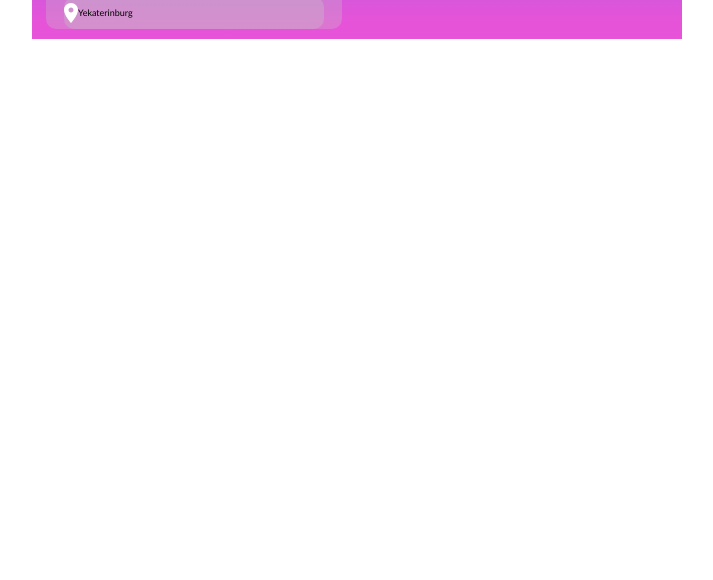
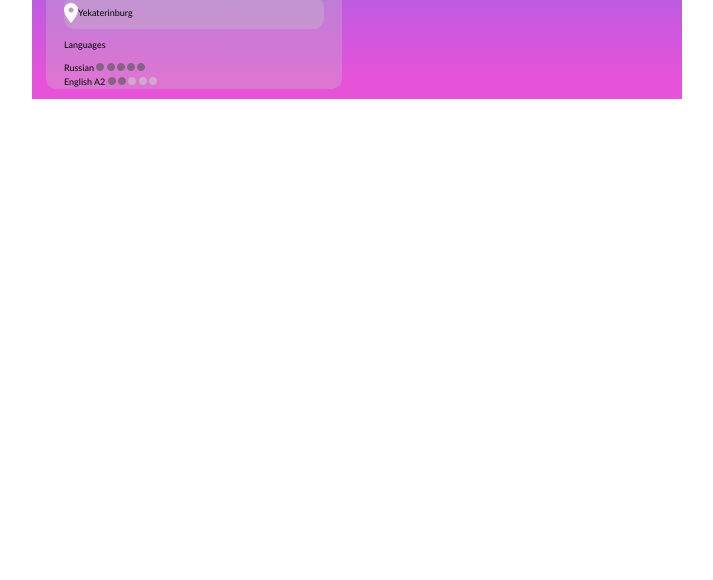
Before and after one commit to PrytMaks/rsschool-cv, a plain HTML site: page index.html in a window 1280 px wide. Shown: the part 220-800 px from the top of the page, without its empty margins (283-996 px from the left). Drawn offline with Linux system fonts and the light colour scheme.

Commit message:
feat: add left column cv

```diff
--- a/index.html
+++ b/index.html
@@ -23,7 +23,7 @@
                   Prytkov
               </h2>
               <p class="header__prof">
-                Front-end
+                Telecommunications engineer
               </p>
             </div>
           </header>
@@ -46,13 +46,55 @@
               </svg>
               <a href="https://github.com/PrytMaks/">www.github.com/PrytMaks/</a>
             </div>
-            <div class="user__info info-small">
+            <div class="user__info info-small small-loc">
                 <svg  class="user__svg-loc" width="14" height="20" viewBox="0 0 14 20" fill="none" xmlns="http://www.w3.org/2000/svg">
                     <path d="M7 0C3.13 0 0 3.13 0 7C0 12.25 7 20 7 20C7 20 14 12.25 14 7C14 3.13 10.87 0 7 0ZM7 9.5C5.62 9.5 4.5 8.38 4.5 7C4.5 5.62 5.62 4.5 7 4.5C8.38 4.5 9.5 5.62 9.5 7C9.5 8.38 8.38 9.5 7 9.5Z" fill="white"/>
                 </svg>
                <p class="user__info-location">
                   Yekaterinburg
                </p>
+            </div>
+            <div class="user__info info-big">
+              <div class="user__info-wrapper">
+                  <p class="info__text">Languages</p>
+                  <div class="info__lang">
+                    <span class="lang-info lang-ru">Russian</span>
+                    <svg width="8" height="8" viewBox="0 0 8 8" fill="none" xmlns="http://www.w3.org/2000/svg">
+                        <path d="M8 4C8 6.20914 6.20914 8 4 8C1.79086 8 0 6.20914 0 4C0 1.79086 1.79086 0 4 0C6.20914 0 8 1.79086 8 4Z" fill="#545454" fill-opacity="0.6"/>
+                    </svg>
+                    <svg width="8" height="8" viewBox="0 0 8 8" fill="none" xmlns="http://www.w3.org/2000/svg">
+                            <path d="M8 4C8 6.20914 6.20914 8 4 8C1.79086 8 0 6.20914 0 4C0 1.79086 1.79086 0 4 0C6.20914 0 8 1.79086 8 4Z" fill="#545454" fill-opacity="0.6"/>
+                        </svg>
+                    <svg width="8" height="8" viewBox="0 0 8 8" fill="none" xmlns="http://www.w3.org/2000/svg">
+                        <path d="M8 4C8 6.20914 6.20914 8 4 8C1.79086 8 0 6.20914 0 4C0 1.79086 1.79086 0 4 0C6.20914 0 8 1.79086 8 4Z" fill="#545454" fill-opacity="0.6"/>
+                     </svg>
+                    <svg width="8" height="8" viewBox="0 0 8 8" fill="none" xmlns="http://www.w3.org/2000/svg">
+                            <path d="M8 4C8 6.20914 6.20914 8 4 8C1.79086 8 0 6.20914 0 4C0 1.79086 1.79086 0 4 0C6.20914 0 8 1.79086 8 4Z" fill="#545454" fill-opacity="0.6"/>
+                    </svg>
+                    <svg width="8" height="8" viewBox="0 0 8 8" fill="none" xmlns="http://www.w3.org/2000/svg">
+                                <path d="M8 4C8 6.20914 6.20914 8 4 8C1.79086 8 0 6.20914 0 4C0 1.79086 1.79086 0 4 0C6.20914 0 8 1.79086 8 4Z" fill="#545454" fill-opacity="0.6"/>
+                    </svg>
+                  </div>
+                  <div class="info__lang">
+                    <span class="lang-info lang-en">English A2</span>
+                    <svg width="8" height="8" viewBox="0 0 8 8" fill="none" xmlns="http://www.w3.org/2000/svg">
+                        <path d="M8 4C8 6.20914 6.20914 8 4 8C1.79086 8 0 6.20914 0 4C0 1.79086 1.79086 0 4 0C6.20914 0 8 1.79086 8 4Z" fill="#545454" fill-opacity="0.6"/>
+                    </svg>
+                    <svg width="8" height="8" viewBox="0 0 8 8" fill="none" xmlns="http://www.w3.org/2000/svg">
+                            <path d="M8 4C8 6.20914 6.20914 8 4 8C1.79086 8 0 6.20914 0 4C0 1.79086 1.79086 0 4 0C6.20914 0 8 1.79086 8 4Z" fill="#545454" fill-opacity="0.6"/>
+                        </svg>
+                    <svg width="8" height="8" viewBox="0 0 8 8" fill="#CECACA" xmlns="http://www.w3.org/2000/svg">
+                        <path d="M8 4C8 6.20914 6.20914 8 4 8C1.79086 8 0 6.20914 0 4C0 1.79086 1.79086 0 4 0C6.20914 0 8 1.79086 8 4Z" fill="#CECACA" fill-opacity="0.6"/>
+                     </svg>
+                    <svg width="8" height="8" viewBox="0 0 8 8" fill="none" xmlns="http://www.w3.org/2000/svg">
+                            <path d="M8 4C8 6.20914 6.20914 8 4 8C1.79086 8 0 6.20914 0 4C0 1.79086 1.79086 0 4 0C6.20914 0 8 1.79086 8 4Z" fill="#CECACA" fill-opacity="0.6"/>
+                    </svg>
+                    <svg width="8" height="8" viewBox="0 0 8 8" fill="none" xmlns="http://www.w3.org/2000/svg">
+                                <path d="M8 4C8 6.20914 6.20914 8 4 8C1.79086 8 0 6.20914 0 4C0 1.79086 1.79086 0 4 0C6.20914 0 8 1.79086 8 4Z" fill="#CECACA" fill-opacity="0.6"/>
+                    </svg>
+                  </div>
+              </div>
+
             </div>
           </div>
         </div>
```
